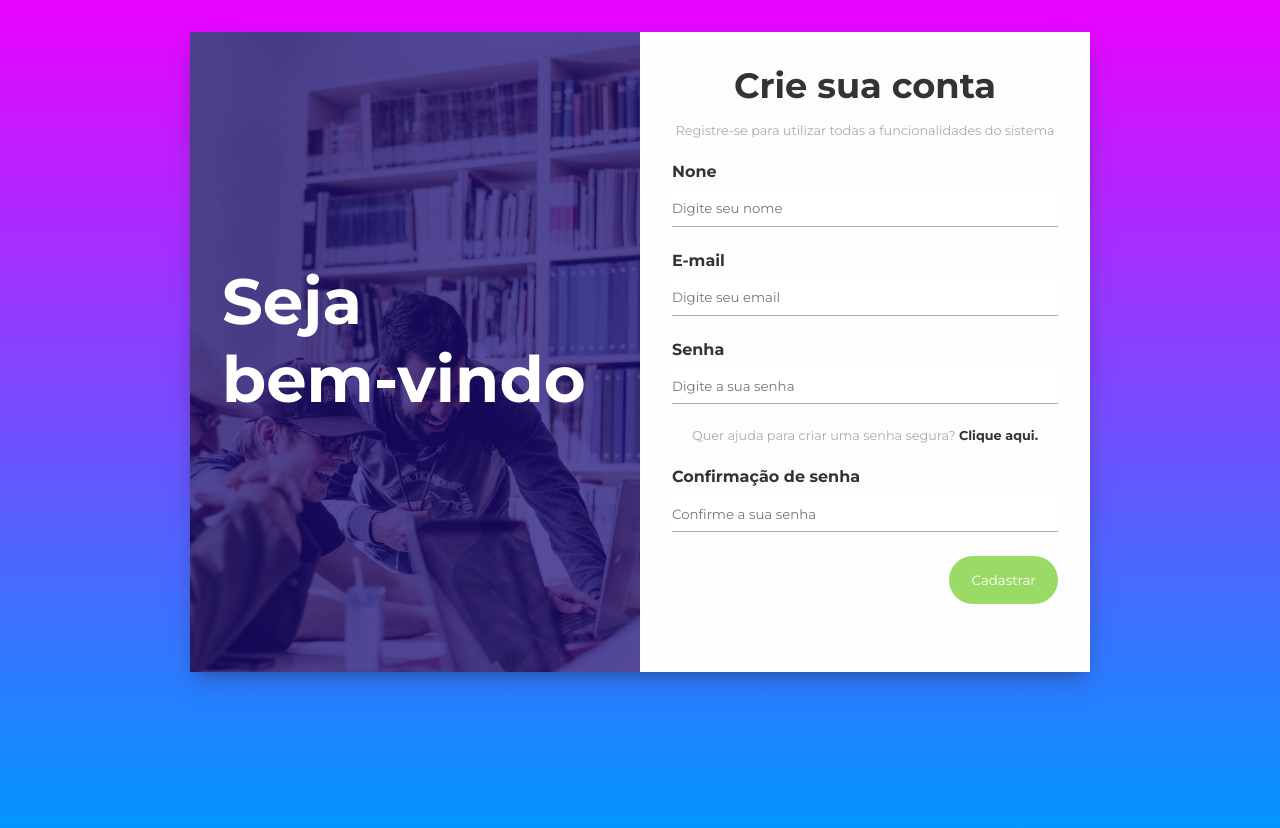
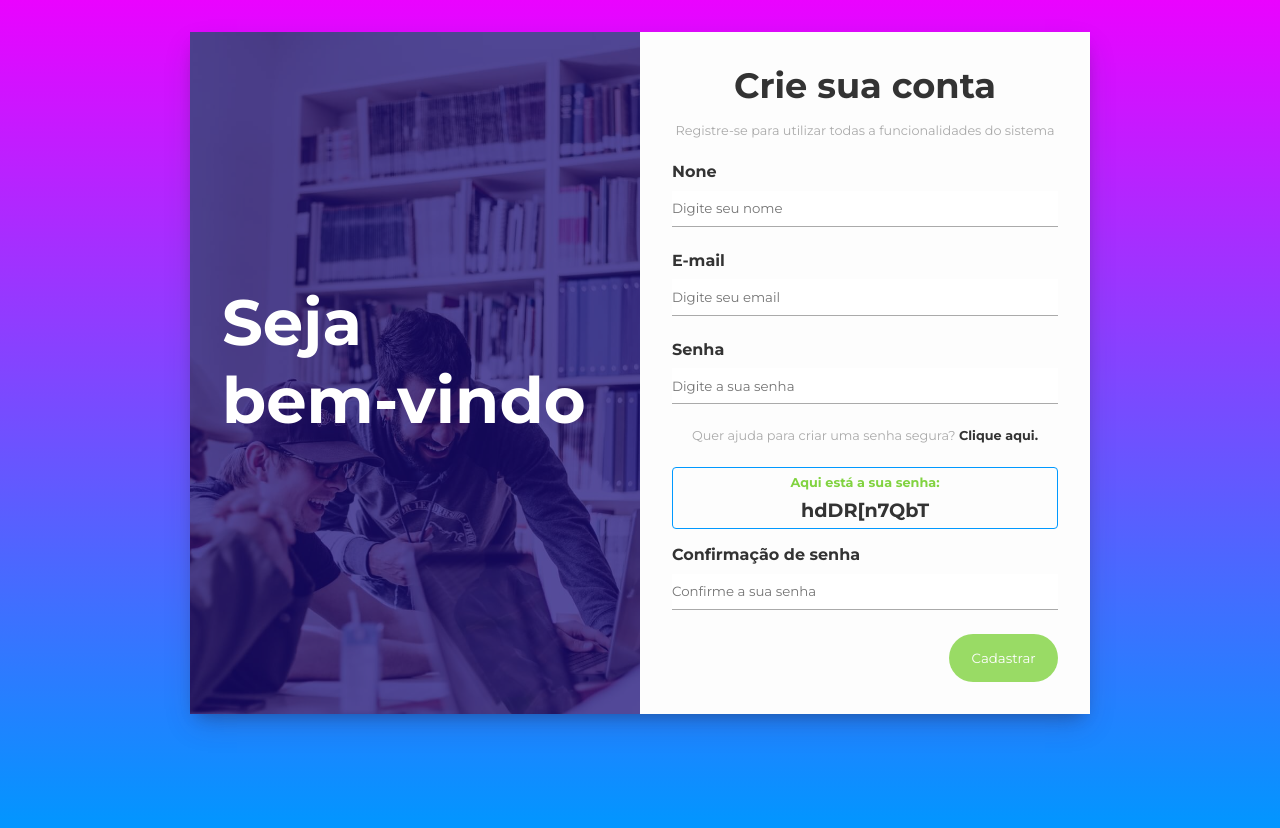
Before and after one commit to RenatodeePaula/gerador-de-senhas, a plain HTML site: page index.html in a window 1280 px wide. Both pictures are taken after a click on the element "Clique aqui.". Drawn offline with Linux system fonts and the light colour scheme.

Commit message:
updated cod

```diff
--- a/index.html
+++ b/index.html
@@ -55,7 +55,7 @@
             </p>
             <div id="generated-password">
                 <p>Aqui está a sua senha:</p>
-                <h4>teste</h4>
+                <h4></h4>
             </div>
 
             <div class="form-control">
--- a/js/script.js
+++ b/js/script.js
@@ -9,7 +9,6 @@ const getLetterLowerCase = () => {
 
 const getLetterUpperCase = () => {
     return String.fromCharCode(Math.floor(Math.random() * 26) + 65);
-
 };
 
 const getNumber = () => {
@@ -20,8 +19,35 @@ const getSYmbol = () => {
     const sylbols = "(){}[]=<>/,.!@#$%&*+-";
     return sylbols[Math.floor(Math.random() * sylbols.length)];
 };
+
+const generatePassword = (getLetterLowerCase, getLetterUpperCase, getNumber, getSYmbol) => {
+    let password = "";
+
+    const passwordLength = 10;
+
+    const generators = [
+        getLetterLowerCase,
+        getLetterUpperCase,
+        getNumber,
+        getSYmbol
+    ];
+
+    for (let i = 0; i < passwordLength; i = i + generators.length) {
+        generators.forEach(() => {
+            const randomValue = generators[Math.floor(Math.random() * generators.length)]();
+            password += randomValue;
+        });
+    };
+        password = password = password.slice(0, passwordLength);
+        generatePasswordElement.style.display = "block";
+        generatePasswordElement.querySelector("h4").innerText = password;
+};
 //===================== Eventos =====================
-
 generatePasswordButton.addEventListener("click", () => {
-   console.log( getSYmbol());
+    generatePassword(
+        getLetterLowerCase,
+        getLetterUpperCase,
+        getNumber,
+        getSYmbol
+    );
 });
```
